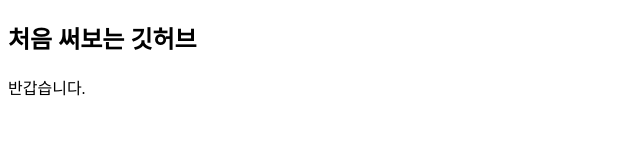
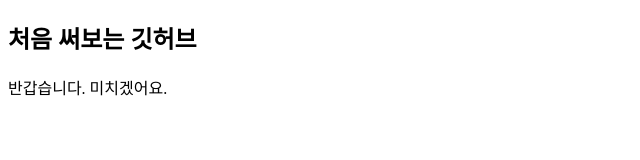
Before and after one commit to JacobYun97/GitTest, a plain HTML site: page Git/GitTest/index.html in a window 1280 px wide. Shown: the whole page, without its empty margins (0-640 px from the left). Drawn offline with Linux system fonts and the light colour scheme.

Commit message:
두번째 커밋

```diff
--- a/Git/GitTest/index.html
+++ b/Git/GitTest/index.html
@@ -10,6 +10,7 @@
     <H2>처음 써보는 깃허브</H2>
     <DIV>
         반갑습니다.
+        미치겠어요.
     </DIV>
 </body>
 </html>
```
